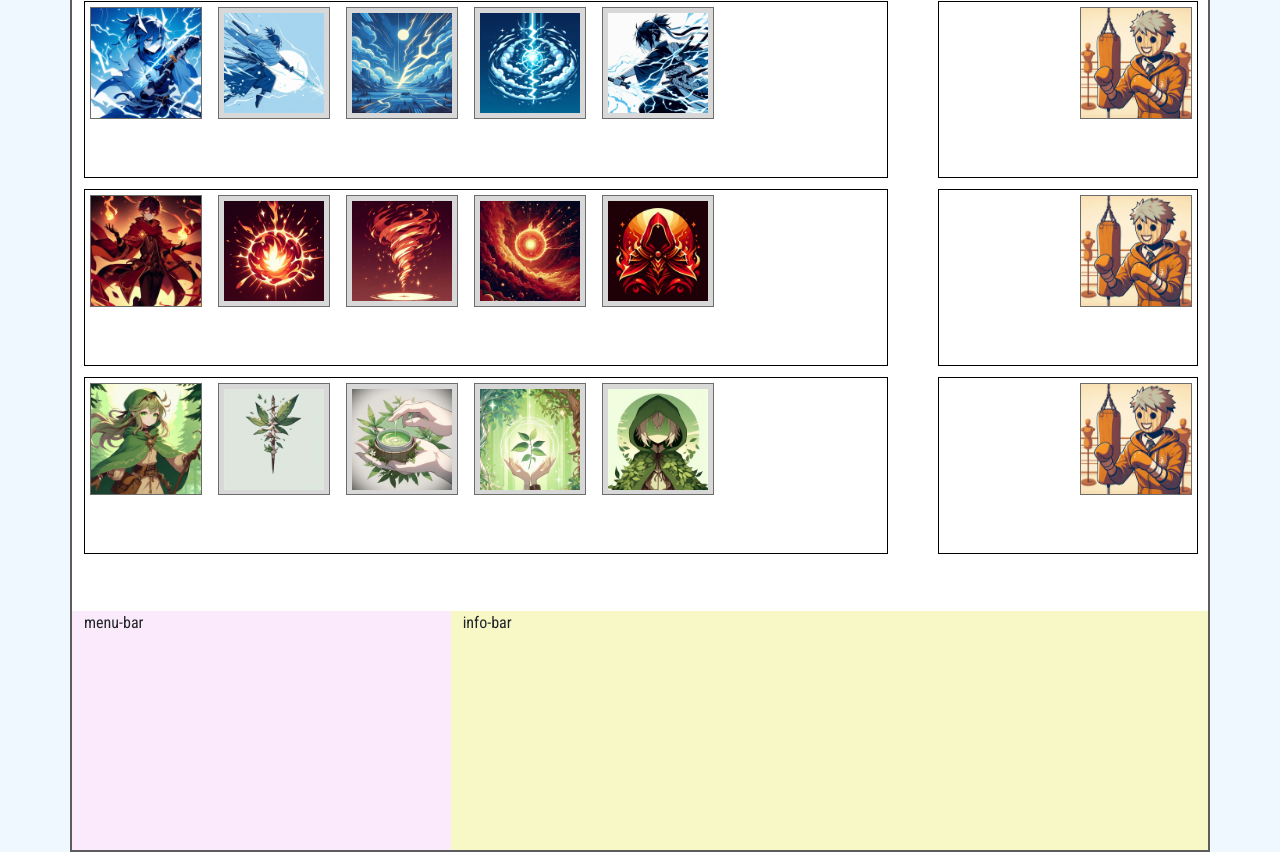
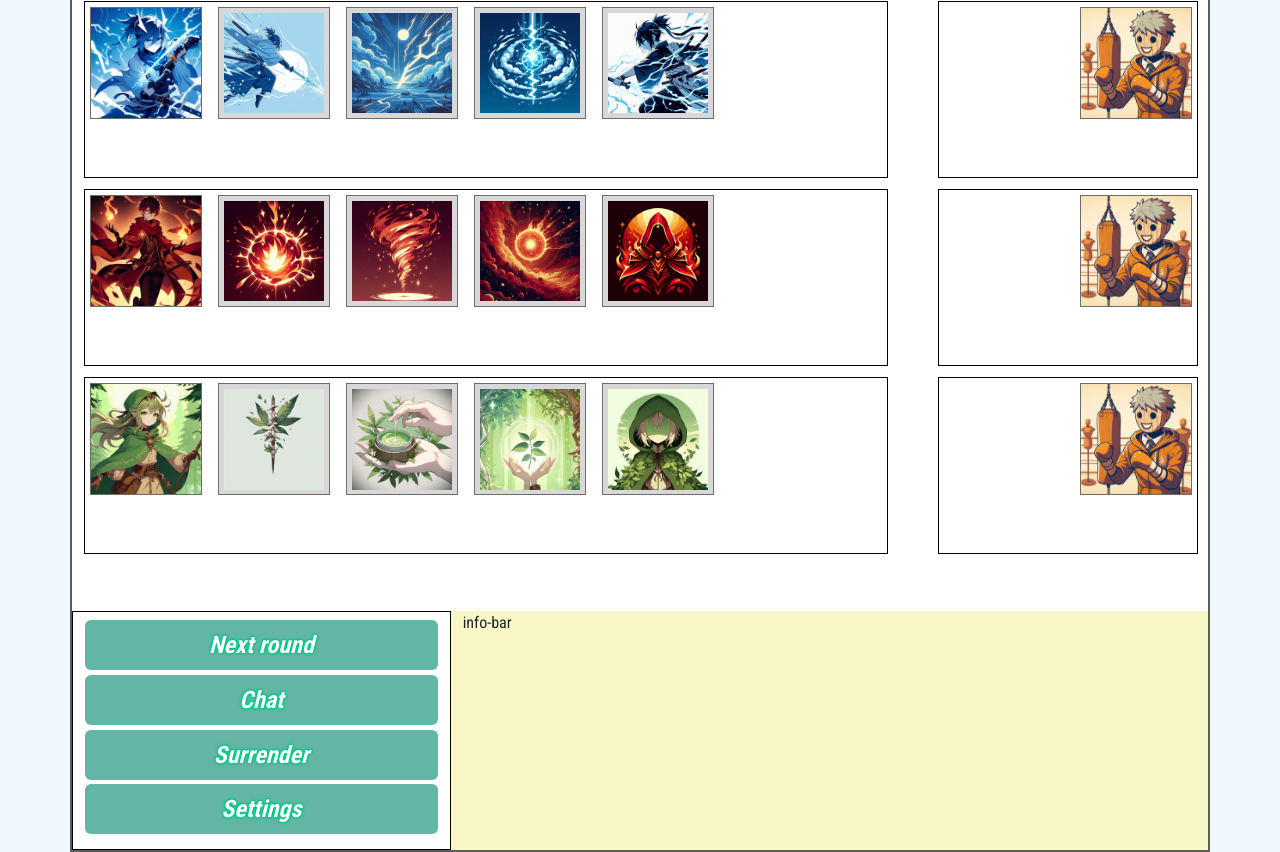
Before and after one commit to CastPJ/jade-arena-project, a website: page game.html in a window 1280 px wide. Shown: the part 28-880 px from the top of the page. Drawn offline with nearby package versions, Linux system fonts and the light colour scheme; files whose address does not match are found by name.

Commit message:
menu bar

```diff
--- a/game-styles.css
+++ b/game-styles.css
@@ -99,7 +99,7 @@ body {
 }
 
 .game-name {
-  color: rgba(99, 181, 166, 255);
+  color: rgba(99, 181, 166);
   text-shadow: -1px 1px 1px rgb(0, 201, 134), 1px 1px 1px rgb(0, 201, 134),
     1px -1px 1px rgb(0, 201, 134), -1px -1px 1px rgb(0, 201, 134);
   font-style: italic;
@@ -189,7 +189,25 @@ body {
 /* Menu bar */
 
 .menu-bar {
-  background-color: rgb(251, 233, 252);
+  border: 1px solid black;
+  display: flex;
+  flex-direction: column;
+  gap: 0.3rem;
+  padding-top: 0.5rem;
+}
+
+.btn-default {
+  background-color: rgba(99, 181, 166);
+  color: white;
+  font-style: italic;
+  font-size: 1.5rem;
+  font-weight: bold;
+  text-shadow: -1px 1px 2px rgb(0, 201, 134), 1px 1px 2px rgb(0, 201, 134),
+    1px -1px 2px rgb(0, 201, 134), -1px -1px 2px rgb(0, 201, 134);
+}
+
+.btn-default:hover {
+  background-color: rgb(170, 216, 208);
 }
 
 /* Info bar */
--- a/game.html
+++ b/game.html
@@ -294,7 +294,12 @@
         </div>
       </div>
       <div class="row bot-row">
-        <div class="col-4 menu-bar">menu-bar</div>
+        <div class="col-4 menu-bar">
+          <button class="btn nxt-round-btn btn-default">Next round</button>
+          <button class="btn nxt-round-btn btn-default">Chat</button>
+          <button class="btn nxt-round-btn btn-default">Surrender</button>
+          <button class="btn nxt-round-btn btn-default">Settings</button>
+        </div>
         <div class="col-8 info-bar">info-bar</div>
       </div>
     </div>
```
